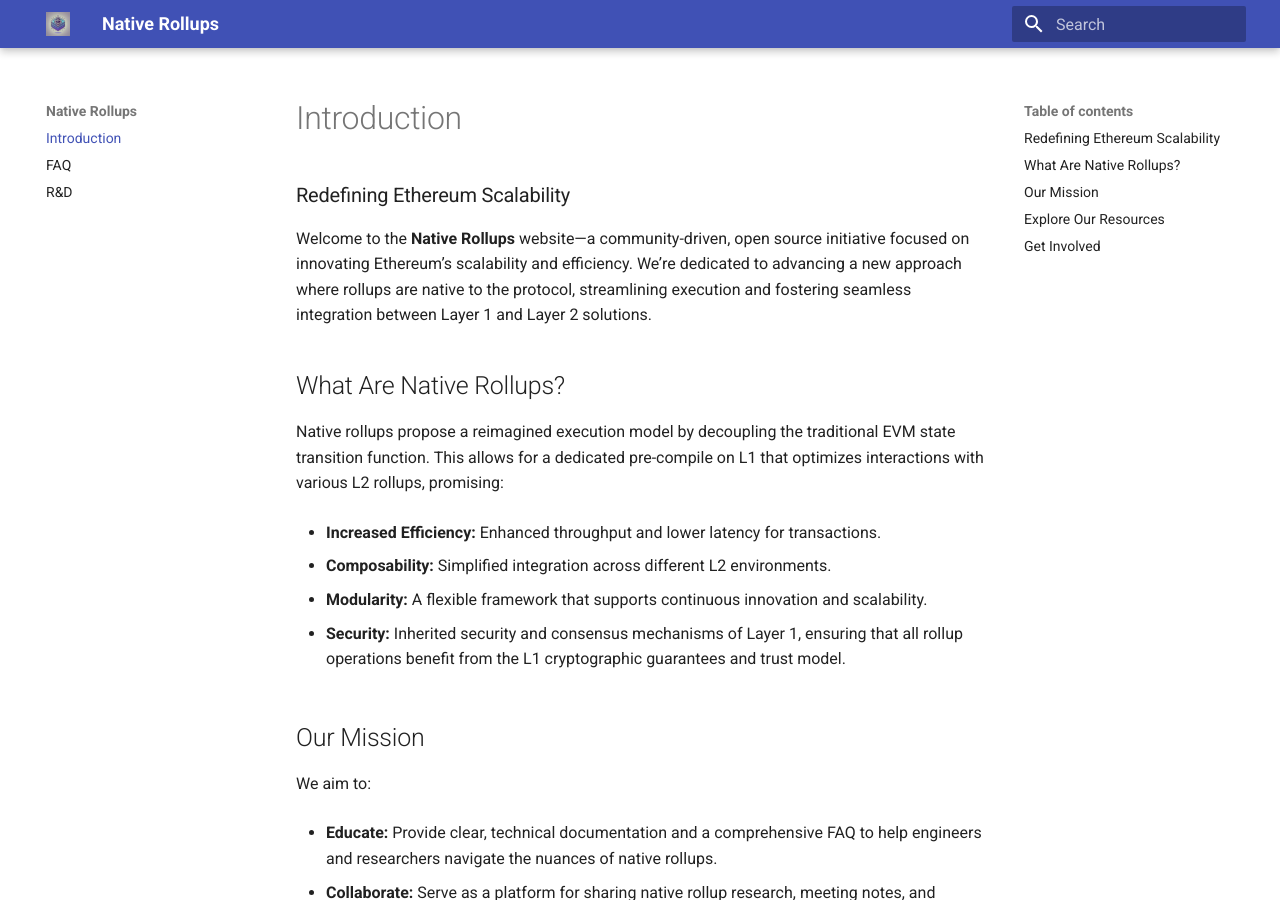
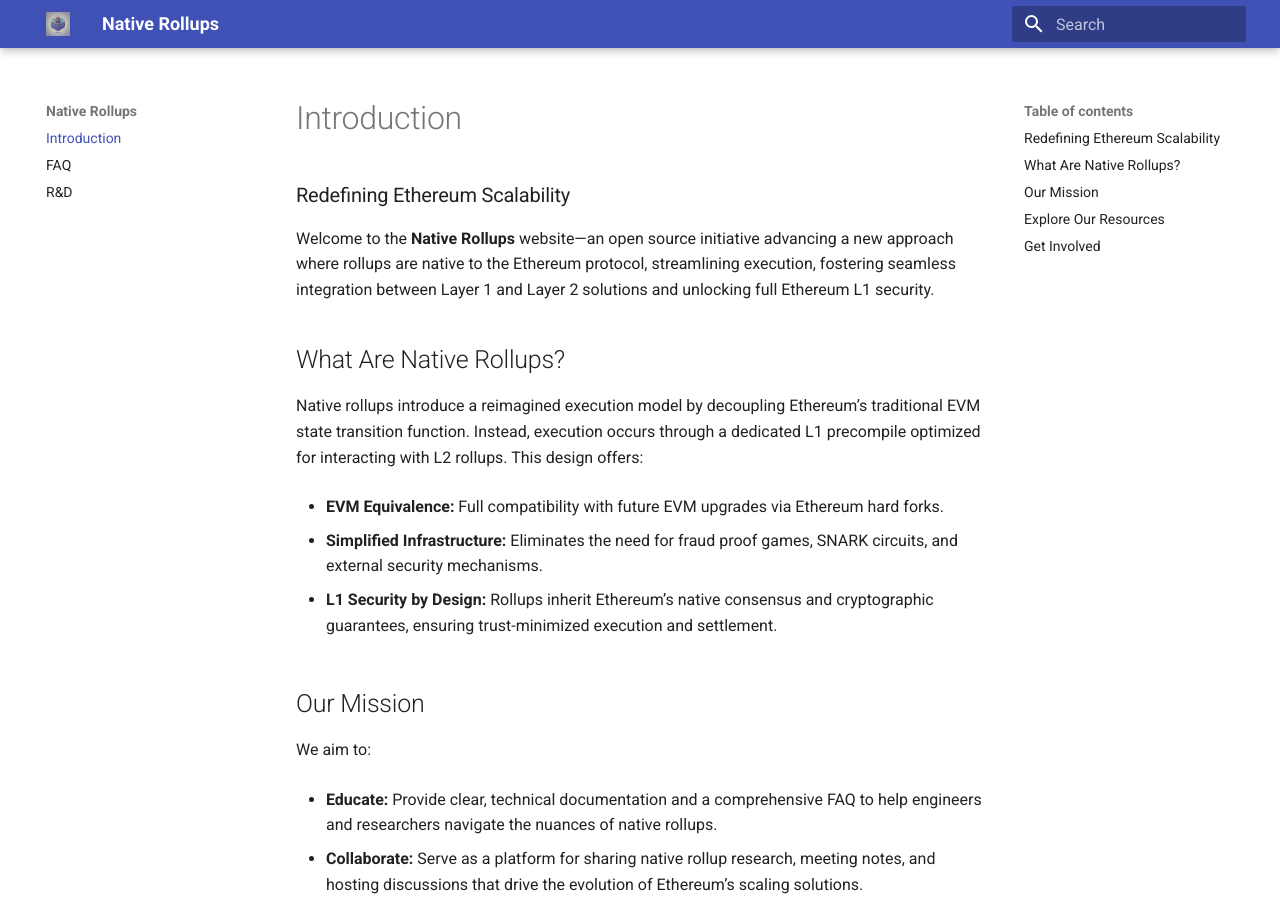
Before and after one commit to cspannos/native-rollups-website, an MkDocs documentation site: the page built from docs/index.md, in a window 1280 px wide and 900 px high. Built offline with MkDocs 1.6.1 and Material for MkDocs 9.7.7, drawn with Linux system fonts in a browser that asks for light colours.

Commit message:
update intro

```diff
--- a/docs/index.md
+++ b/docs/index.md
@@ -2,19 +2,18 @@
 
 ### Redefining Ethereum Scalability
 
-Welcome to the **Native Rollups** website—a community-driven, open source initiative focused on innovating Ethereum’s scalability and efficiency. We’re dedicated to advancing a new approach where rollups are native to the protocol, streamlining execution and fostering seamless integration between Layer 1 and Layer 2 solutions.
+Welcome to the **Native Rollups** website—an open source initiative advancing a new approach where rollups are native to the Ethereum protocol, streamlining execution, fostering seamless integration between Layer 1 and Layer 2 solutions and unlocking full Ethereum L1 security.
 
 ## What Are Native Rollups?
 
-Native rollups propose a reimagined execution model by decoupling the traditional EVM state transition function. This allows for a dedicated pre-compile on L1 that optimizes interactions with various L2 rollups, promising:
+Native rollups introduce a reimagined execution model by decoupling Ethereum’s traditional EVM state transition function. Instead, execution occurs through a dedicated L1 precompile optimized for interacting with L2 rollups. This design offers:
 
-- **Increased Efficiency:** Enhanced throughput and lower latency for transactions.
+- **EVM Equivalence:** Full compatibility with future EVM upgrades via Ethereum hard forks.
 
-- **Composability:** Simplified integration across different L2 environments.
+- **Simplified Infrastructure:** Eliminates the need for fraud proof games, SNARK circuits, and external security mechanisms.
 
-- **Modularity:** A flexible framework that supports continuous innovation and scalability.
+- **L1 Security by Design:** Rollups inherit Ethereum’s native consensus and cryptographic guarantees, ensuring trust-minimized execution and settlement.
 
-- **Security:** Inherited security and consensus mechanisms of Layer 1, ensuring that all rollup operations benefit from the L1 cryptographic guarantees and trust model.
 
 ## Our Mission
 
```
Also changed, not shown: site/b_research/index.html, site/search/search_index.json, site/sitemap.xml, 1 other file.
